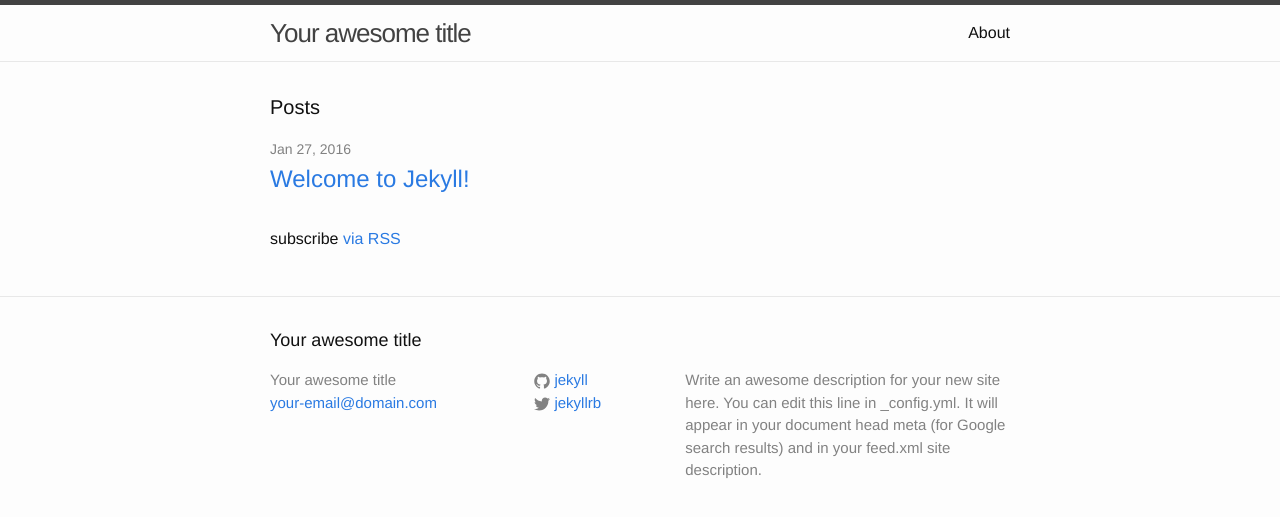
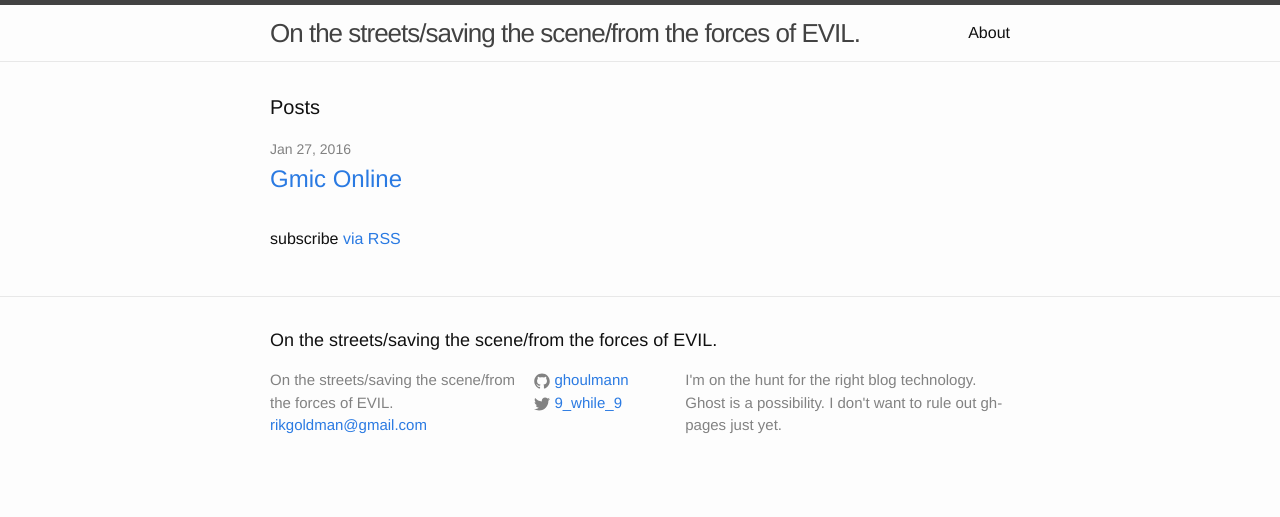
Before and after one commit to ghoulmann/ghoulmann.github.io, a Jekyll site: the page built from index.html, in a window 1280 px wide. Shown: the top 517 px of the page. Built offline with Jekyll 4.4.1, drawn with Linux system fonts in a browser that asks for light colours; some of the changed lines change nothing that is shown.

Commit message:
add first post

```diff
--- a/_config.yml
+++ b/_config.yml
@@ -1,14 +1,12 @@
 # Site settings
-title: Your awesome title
-email: your-email@domain.com
+title: On the streets/saving the scene/from the forces of EVIL.
+email: rikgoldman@gmail.com
 description: > # this means to ignore newlines until "baseurl:"
-  Write an awesome description for your new site here. You can edit this
-  line in _config.yml. It will appear in your document head meta (for
-  Google search results) and in your feed.xml site description.
+  I'm on the hunt for the right blog technology. Ghost is a possibility. I don't want to rule out gh-pages just yet.
 baseurl: "" # the subpath of your site, e.g. /blog/
-url: "http://yourdomain.com" # the base hostname & protocol for your site
-twitter_username: jekyllrb
-github_username:  jekyll
+url: "http://ghoulmann.github.io" # the base hostname & protocol for your site
+twitter_username: 9_while_9
+github_username:  ghoulmann
 
 # Build settings
 markdown: kramdown
--- /dev/null
+++ b/_posts/2016-01-27-GMIC-online.md
@@ -0,0 +1,58 @@
+Last Summer, I spent a lot of time tinkering with Google's Symptom, artificial neural network's so called _DeepDream_ images. My goal was create a script that scraped images from a given tumblr, process them uniformly with Imagemagick, and then pass them through a couple of deepdream filters. I had found a recipe I liked, and enjoyed seeing it work with consistent success for any set of images I scraped.
+
+[I used scraped images in a tmp directory to ensure the recipe worked for a wide variety of circumstances.]
+
+Today, however, I learned a bit about G'MIC, and it looks like I could have done what I accomplished with ImageMagick with G'MIC instead. And it would have taken a bit less scripting. Note, I haven't fully explored scripting with G'MIC yet.
+
+Things I Should Have Known:
+
+1. G'MIC is not just a gimmick in the GIMP. It is a powerful scripting tool for image processing.
+
+1. G'MIC has a [Web-based, online image editor](https://gmicol.greyc.fr/) that looks quite polished and does a great job of introducing visitors to G'MIC's reality tunnel.
+
+For a lot more background on G'MIC, visit [this](http://www.dpreview.com/forums/post/53654570) post.
+
+From here I yatter on about G'MIC online.
+
+## [G'MIC online](https://gmicol.greyc.fr/)
+
+My instinct as film photographer, most interested in concert shots, is to try to reproduce with a digital camera the texture of a film shot: particularly, the texture of TMAX3200, the film stock I relied on most. There was a Photoshop addon that helped with this...by alienskin I think. When I moved to Ubuntu and The Gimp for processing photos manually, I had to find a combination of filters that gave me a similar effect.
+
+Using G'MIC online, I can manipulate images stored locally. Instead of working with a shot of my own, I've chosen this shot:
+
+<img src="http://www.pop-kultur.berlin/wp-content/uploads/2015/04/HO99O9-live.jpg">
+
+<caption>Before applying filters</caption>
+
+
+The subject is the New Jersey band Ho99o9 performing live. A lot of envy for this shot, which is far from how I might have captured the moment. My hope is to keep energy of this moment but to mimic the texture of my preferred film stock. I also want to subtly increase contrast: the image has a grey tone to it; there's not the contrast I like: but there is detail. Fantastic detail: Look at the singers jeans, or the top of the head of the man holding up the singer's leg and back. I don't want to lose that detail.
+
+1. Start from a shot on local storage
+
+2. Navigate to https://gmicol.greyc.fr/
+
+3. On the left side of the page, at the bottom of the "Preview" pane, click _Open file..._, and navigate to the photo you'd like to manipulate.
+4. The center panel offers over 300 filters, pretty well categorized. I'm simply going to choose _Film Emulation_, choose _B&W Films_, and then choose the preset I prefer: TMAX3200. I elect not to manually adjust the filter.
+
+5. When I'm happy with the preview, I click _Render Full Image_. I now have to choices, _Download_ and _Set as New Input_. I want to fully inspect the new image, so I choose _Download_. Here's what I find:
+
+![](http://rikgoldman.ghost.io/content/images/2016/01/GMICImage.jpg)
+
+<caption>Filter applied</caption>
+
+When I inspect the image, I look first at whether the very darkest parts of the image have detail: the stage, for example. I'm happy with the stage, the parts of the floor I can make out, and the wall barely visibly at the left-center edge.
+
+So I turn to highlights, making sure nothing is completely overblown: I'm looking for detail in the highlights. I see the man in the center's jeans...comparing the before/after images, I'm really impressed, but provisionally: the contrast has increased, rather strongly, but there's still detail in the two hot spots: the singer's jeans and the man's head.
+
+Also, the artifacts are present: artifacts reminiscent of photos shot on TMAX3200. Perfect there.
+
+I'm not wholly satisfied with the result. I feel certain after this first attempt, though, that if I adjust curves ahead of time, and manually override the filter presets for this effect, I'll have accomplished the trifling little effect that I'm after.
+
+I'm confident now that I can go out, shoot a performance in a dark club with my Nikon D3000, and run a bash script that relies on G'MAC to produce shots reminiscent of what's in my portfolio.
+![](http://rikgoldman.ghost.io/content/images/2016/01/GMICImage2-1.jpg)
+
+After some tweaking, I can see muscle tone in the highlights, but TMAX filter works as I wanted it to.
+
+If a silly person asked if there's anything Windows could do that I miss in Ubuntu...that last trifle, a TMAX3200 filter, is no longer on the list.
+
+The list is empty. There is nothing to be nostalgic about when it comes to my production environment.
--- a/_posts/2016-01-27-welcome-to-jekyll.markdown
+++ /dev/null
@@ -1,25 +0,0 @@
----
-layout: post
-title:  "Welcome to Jekyll!"
-date:   2016-01-27 13:44:00
-categories: jekyll update
----
-You’ll find this post in your `_posts` directory. Go ahead and edit it and re-build the site to see your changes. You can rebuild the site in many different ways, but the most common way is to run `jekyll serve --watch`, which launches a web server and auto-regenerates your site when a file is updated.
-
-To add new posts, simply add a file in the `_posts` directory that follows the convention `YYYY-MM-DD-name-of-post.ext` and includes the necessary front matter. Take a look at the source for this post to get an idea about how it works.
-
-Jekyll also offers powerful support for code snippets:
-
-{% highlight ruby %}
-def print_hi(name)
-  puts "Hi, #{name}"
-end
-print_hi('Tom')
-#=> prints 'Hi, Tom' to STDOUT.
-{% endhighlight %}
-
-Check out the [Jekyll docs][jekyll] for more info on how to get the most out of Jekyll. File all bugs/feature requests at [Jekyll’s GitHub repo][jekyll-gh]. If you have questions, you can ask them on [Jekyll’s dedicated Help repository][jekyll-help].
-
-[jekyll]:      http://jekyllrb.com
-[jekyll-gh]:   https://github.com/jekyll/jekyll
-[jekyll-help]: https://github.com/jekyll/jekyll-help
```
